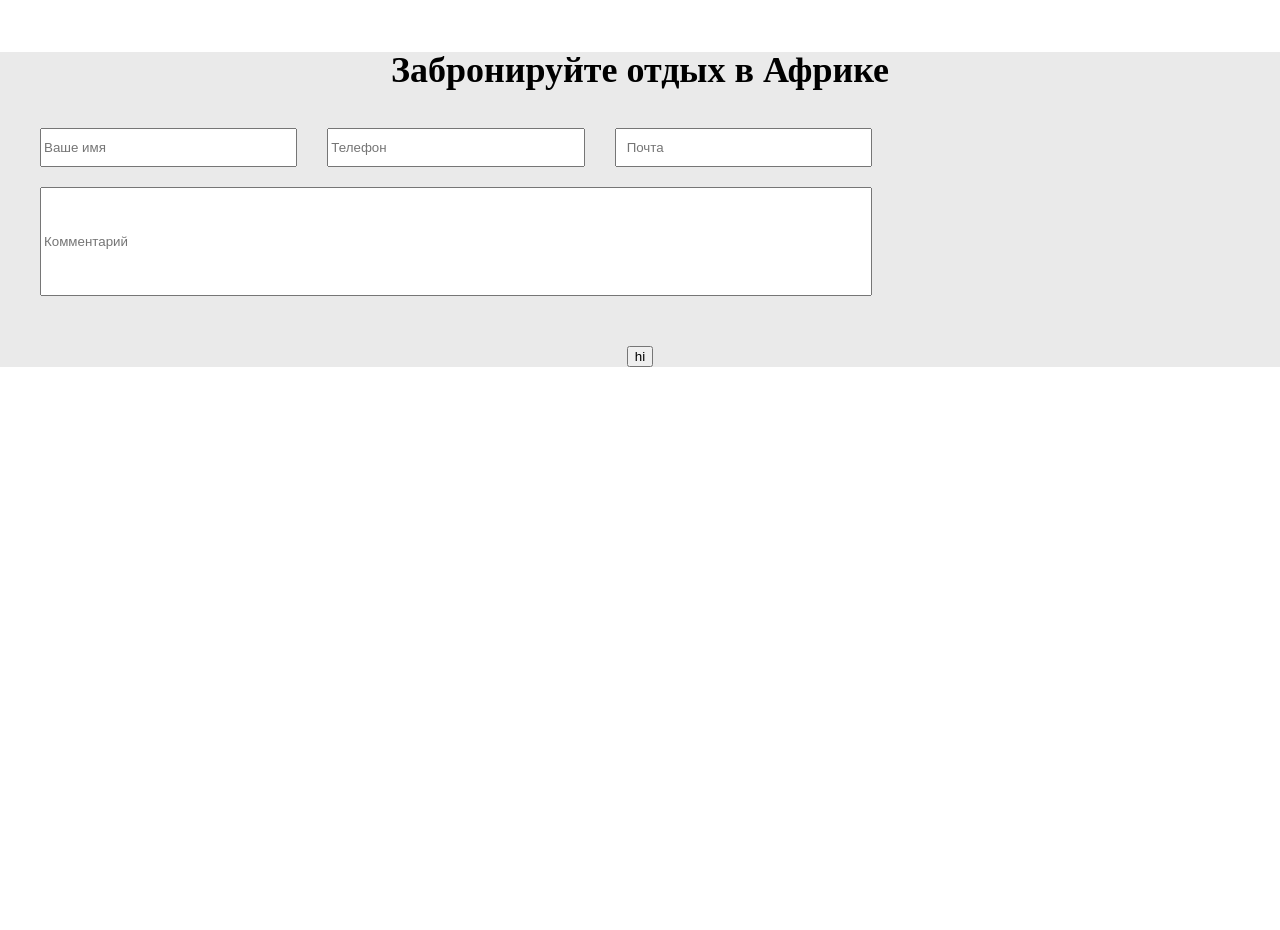
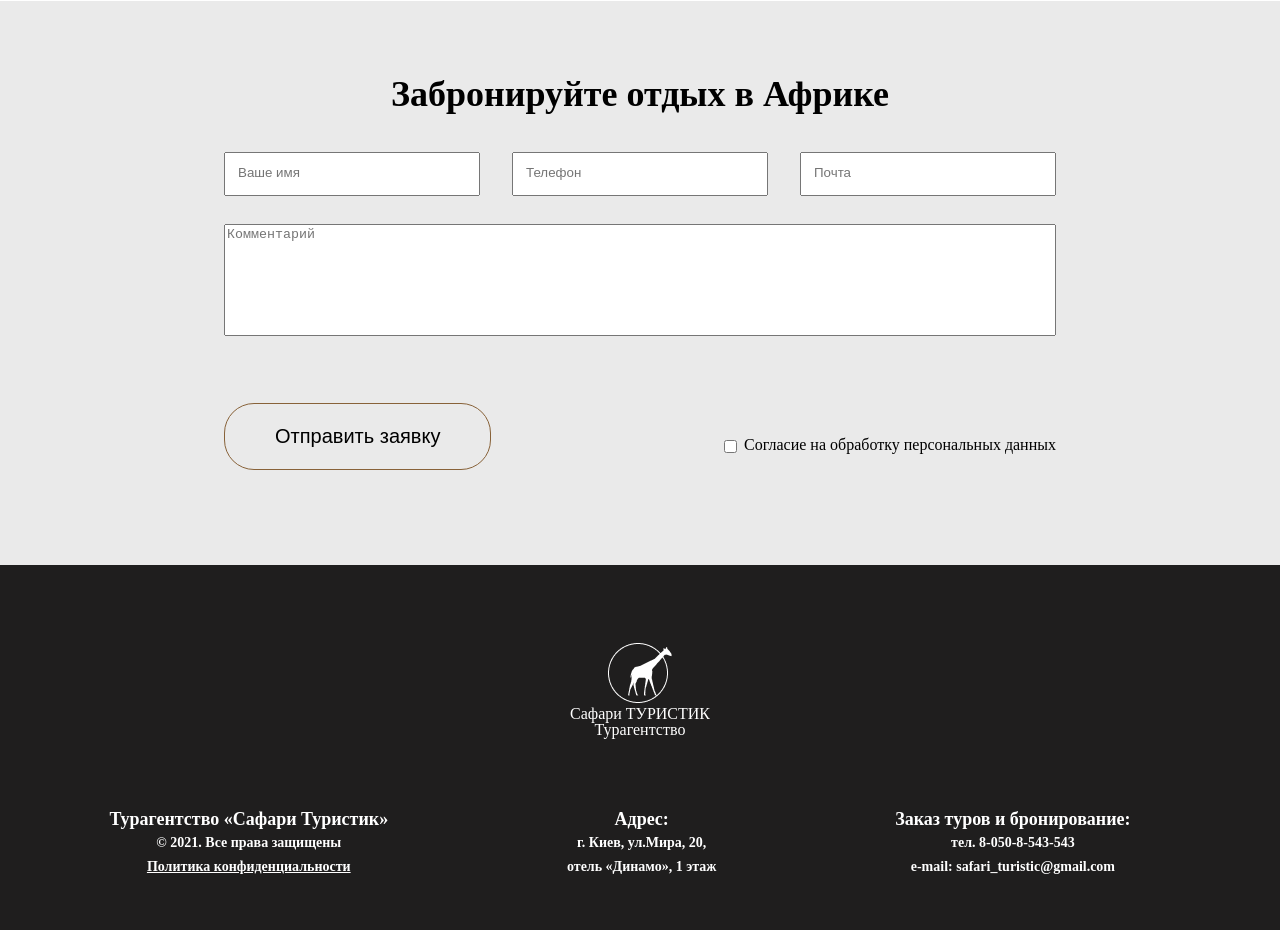
Before and after one commit to dobrovolskyv/safari, a plain HTML site: page index.html in a window 1280 px wide. Shown: the part 6340-7270 px from the top of the page. Before the commit the page ends 6707 px from the top, so only its background shows below. Drawn offline with nearby package versions, Linux system fonts and the light colour scheme.

Commit message:
progress

```diff
--- /dev/null
+++ b/css/footer.css
@@ -0,0 +1,36 @@
+.footer {
+  background: #1f1e1e;
+  padding: 78px 0;
+  color: white;
+}
+.footer_info {
+  display: flex;
+  justify-content: space-around;
+  margin-top: 69px;
+  align-items: center;
+}
+
+.info-text {
+  max-width: 266px;
+}
+
+.info-list {
+  font-size: 18px;
+  font-weight: 700;
+  line-height: 24px;
+  margin-right: 40px;
+}
+.info-item,
+.info-item a {
+  font-size: 14px;
+  color: white;
+}
+
+.info-item-border {
+  text-decoration: underline;
+  font-size: 14px;
+}
+
+.info-item a:hover {
+  color: rgb(192, 180, 180);
+}
--- a/css/reserve.css
+++ b/css/reserve.css
@@ -1,23 +1,45 @@
 .reserve {
   background-color: #eaeaea;
+  padding: 75px 0;
 }
-.input {
+.reserve__form {
   max-width: 832px;
-  display: grid;
-  grid-template-columns: repeat(3, 1fr);
-  grid-template-rows: repeat(2, 1fr);
-  grid-gap: 30px;
-  margin-bottom: 50px;
+  display: flex;
+  justify-content: space-between;
+  flex-wrap: wrap;
+  margin: 0 auto;
+  align-items: center;
 }
 
-.input--span {
-  grid-column: span 3;
-  grid-row: span 3;
-}
-.input-mail {
-  padding: 10px;
+.form__input {
+  width: 256px;
+  padding: 11px 12px 14px;
+  margin-bottom: 28px;
 }
 
-.input--span[type] {
-  margin-top: -10px;
+.form__area {
+  width: 100%;
+  height: 112px;
+  resize: none;
+  margin-bottom: 67px;
 }
+
+.form__btn {
+  border: none;
+  font-size: 20px;
+  line-height: 25px;
+  padding: 20px 50px;
+  border: 1px solid #886239;
+  border-radius: 30px;
+  background: transparent;
+  margin-bottom: 20px;
+  cursor: pointer;
+}
+
+.form__btn:hover {
+  background: #886239;
+  border-radius: 30px;
+  padding: 20px 50px;
+  color: white;
+  transition: all 1s ease-out;
+}
--- a/css/style.css
+++ b/css/style.css
@@ -6,6 +6,7 @@
 @import "./gallery.css";
 @import "./tour.css";
 @import "./reserve.css";
+@import "./footer.css";
 
 *,
 *::after,
--- a/css/tour.css
+++ b/css/tour.css
@@ -5,25 +5,22 @@
 .tour__top-inner {
   font-size: 18px;
   line-height: 130%;
-  display: grid;
-  grid-template-columns: 541px 541px;
-  grid-gap: 70px;
   text-align: left;
   border-bottom: 1px solid #d9d9de;
   padding-bottom: 65px;
+  margin-bottom: 50px;
+  column-count: 2;
+  column-gap: 46px;
 }
 
-.inner__left-text {
-  margin-bottom: 20px;
+.top-inner__text {
+  margin-bottom: 10px;
 }
 
-.inner__left-text span {
+.top-inner__textspan {
   font-weight: 700;
 }
 
-.inner__right-text {
-  line-height: 144%;
-}
 .table {
   margin-top: 44px;
 }
--- a/index.html
+++ b/index.html
@@ -281,32 +281,27 @@
         <div class="container">
           <h1 class="tour-title title">Сафари тур премиум класса</h1>
           <div class="tour__top-inner">
-            <div class="inner__left">
-              <p class="inner__left-text">
-                Сафари тур ? это уникальное путешествие в мир дикой природы, знакомство с многогранной Африкой,
-                наблюдение за дикими животными в их привычной среде обитания.
-              </p>
-              <p class="inner__left-text">
-                <span>САФАРИ ТУРИСТИК </span> специализируется на элитном туризме и представляет своим клиентам
-                уникальные программы сафари туров.Среди представленных вариантов можно найти нечто неповторимое, по
-                вашему вкусу.
-              </p>
-              <p class="inner__left-text">
-                Если вы желаете отправиться в самое незабываемое путешествие в вашей жизни, побывать в уникальных местах
-                и увидеть то, что удается лицезреть немногим ? тогда сафари туры созданы для вас.
-              </p>
-            </div>
-            <div class="inner__right-text">
-              <p>
-                Сафари туры выбирают туристы, которые предпочитают динамичный, яркий, насыщенный эмоциями и
-                впечатлениями отдых. Программы сафари туров по Африке рассчитаны на определенную группу людей, которые
-                под покровительством куратора, осуществляют увлекательное путешествие по заранее спланированному
-                маршруту. Мы ориентированы на клиентов VIP класса, поэтому все предложения, представленные в нашей
-                коллекции, отличаются высшим классом, детально продуманной программой, первоклассным сервисом и
-                индивидуальным подходом к каждому участнику путешествия. У нас на сайте вы можете прочитать все
-                подробности о программах уже сформированных туров по сафари.
-              </p>
-            </div>
+            <p class="top-inner__text">
+              Сафари тур ? это уникальное путешествие в мир дикой природы, знакомство с многогранной Африкой, наблюдение
+              за дикими животными в их привычной среде обитания.
+            </p>
+            <p class="top-inner__text">
+              <span>САФАРИ ТУРИСТИК </span> специализируется на элитном туризме и представляет своим клиентам уникальные
+              программы сафари туров.Среди представленных вариантов можно найти нечто неповторимое, по вашему вкусу.
+            </p>
+            <p class="top-inner__text">
+              Если вы желаете отправиться в самое незабываемое путешествие в вашей жизни, побывать в уникальных местах и
+              увидеть то, что удается лицезреть немногим ? тогда сафари туры созданы для вас.
+            </p>
+            <p class="top-inner__text">
+              Сафари туры выбирают туристы, которые предпочитают динамичный, яркий, насыщенный эмоциями и впечатлениями
+              отдых. Программы сафари туров по Африке рассчитаны на определенную группу людей, которые под
+              покровительством куратора, осуществляют увлекательное путешествие по заранее спланированному маршруту. Мы
+              ориентированы на клиентов VIP класса, поэтому все предложения, представленные в нашей коллекции,
+              отличаются высшим классом, детально продуманной программой, первоклассным сервисом и индивидуальным
+              подходом к каждому участнику путешествия. У нас на сайте вы можете прочитать все подробности о программах
+              уже сформированных туров по сафари.
+            </p>
           </div>
           <div class="tour__bot-inner">
             <table class="table">
@@ -331,16 +326,47 @@
       <section class="reserve">
         <div class="container">
           <h1 class="reserve-title title">Забронируйте отдых в Африке</h1>
-          <div class="input">
-            <input type="text" placeholder="Ваше имя" />
-            <input type="text" placeholder="Телефон" />
-            <input class="input-mail" type="text" placeholder="Почта" />
-            <input class="input--span" type="text" placeholder="Комментарий" />
+          <div class="reserve__form">
+            <input class="form__input" type="text" placeholder="Ваше имя" />
+            <input class="form__input" type="text" placeholder="Телефон" />
+            <input class="form__input" type="text" placeholder="Почта" />
+            <textarea class="form__area" type="text" placeholder="Комментарий"></textarea>
+            <button class="form__btn" type="submit">Отправить заявку</button>
+            <label class="form__label" for="" type="chekbox">
+              <input class="form__checkbox" type="checkbox" /> Согласие на обработку персональных данных</label
+            >
           </div>
-          <button>hi</button>
         </div>
       </section>
     </main>
+    <footer class="footer">
+      <div class="container">
+        <div class="footer__logo">
+          <a href="#"><img class="footer__logo-img" src="./images/header_logo.png" alt="logo" /></a>
+          <p class="footer__logo-text">
+            Сафари ТУРИСТИК <br />
+            Турагентство
+          </p>
+        </div>
+        <div class="footer_info">
+          <p class="info-text">
+            <ul class="info-list">Турагентство «Сафари Туристик»
+            <li class="info-item">© 2021. Все права защищены</li>
+            <li class="info-item-border">Политика конфиденциальности</li>
+          </ul></p>
+          <p class="info-text"> <ul class="info-list">Адрес:
+            <li class="info-item">г. Киев, ул.Мира, 20,</li>
+            <li class="info-item">отель «Динамо», 1 этаж</li>
+          </ul></p>
+          <p class="info-text"> <ul class="info-list">Заказ туров и бронирование:
+            <li class="info-item">
+              <a class="info-tel" href="tel: 80508543535">тел. 8-050-8-543-543</a> </li>
+            <li class="info-item">
+              <a href="mailto:safari_turistic@gmail.com">e-mail: safari_turistic@gmail.com</a> </li>
+          </ul></p>
+        </div>
+      </div>
+    </footer>
 
     <script src="https://ajax.googleapis.com/ajax/libs/jquery/3.4.1/jquery.min.js"></script>
     <script src="js/slick.min.js"></script>
```
